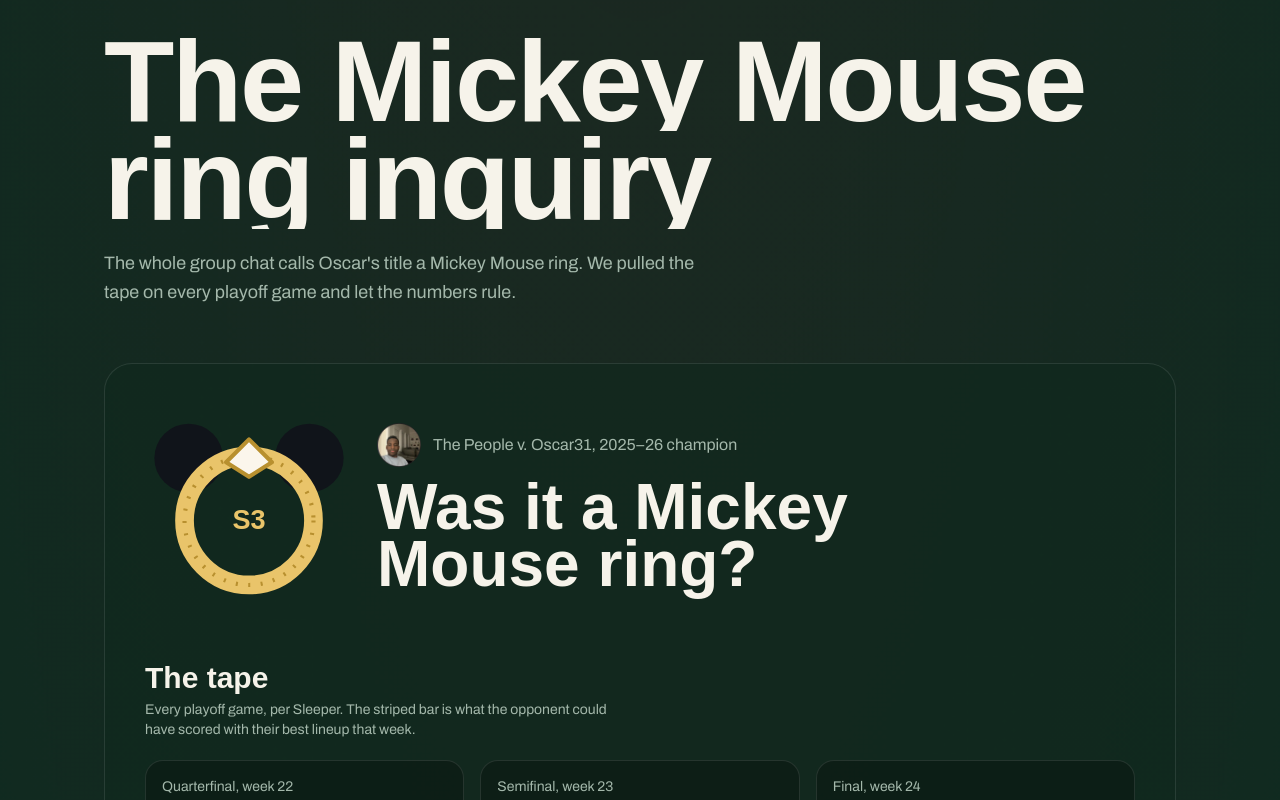
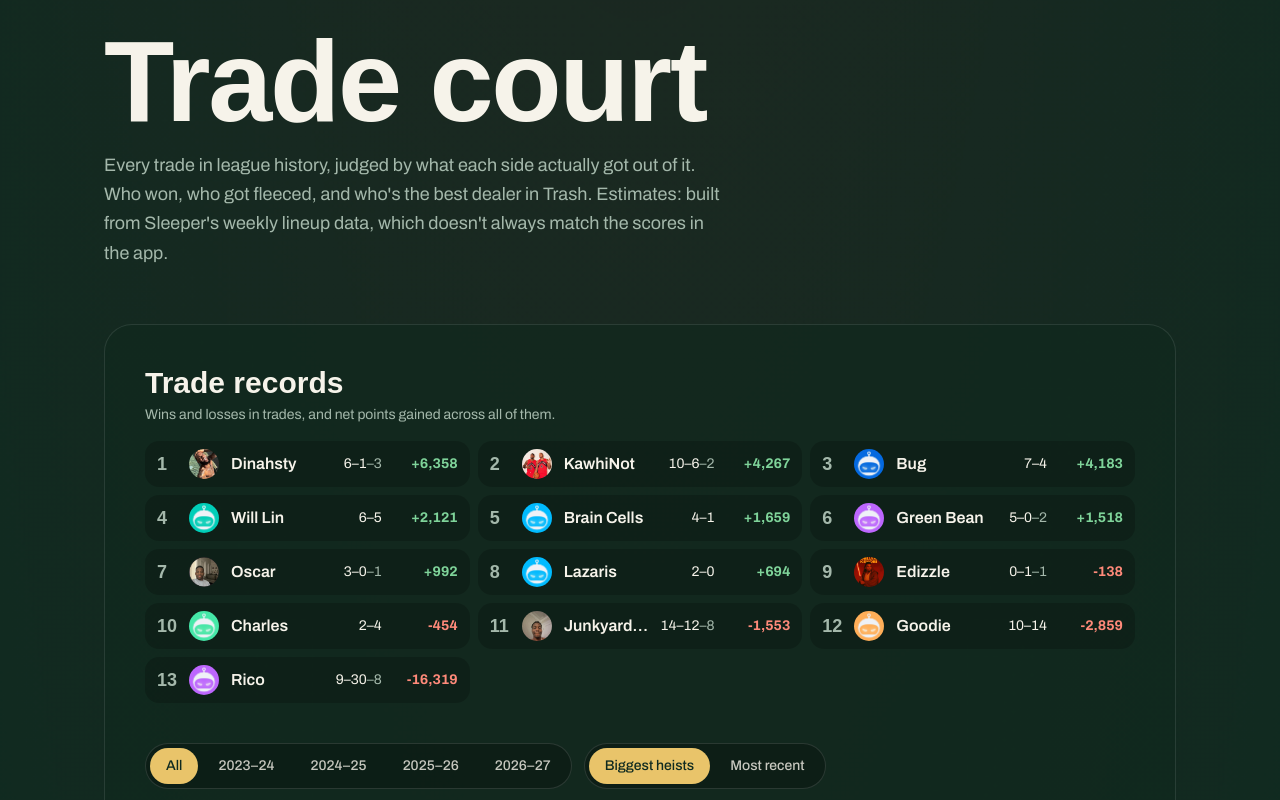
Before and after one commit to kawhinot13/trash-league, a Next.js app: page /history in a window 1280 px wide. Shown: the part 1380-2180 px from the top of the page. Built offline with nearby package versions, Linux system fonts and the light colour scheme; a web font is replaced by a local one.

Commit message:
History: move the Mickey Mouse ring inquiry above The storm
Co-Authored-By: Claude Opus 5.5 <noreply@anthropic.com>
Claude-Session: https://claude.ai/code/session_01XVBjcXNBpAuenQ8gr6BQc8

```diff
--- a/src/app/history/page.tsx
+++ b/src/app/history/page.tsx
@@ -24,16 +24,6 @@ export default function HistoryPage() {
       </PageIntro>
 
       <Banners />
-
-      <section aria-labelledby="ring" className="py-24 md:py-32">
-        <SectionHead id="ring" title="The Mickey Mouse ring inquiry">
-          The whole group chat calls Oscar&apos;s title a Mickey Mouse ring. We pulled the tape on every playoff
-          game and let the numbers rule.
-        </SectionHead>
-        <div className="mx-auto max-w-6xl px-5 md:px-10">
-          <MickeyRing run={oscar} exhibits={verdict.exhibits} mickey={verdict.mickey} players={players} />
-        </div>
-      </section>
 
       <section aria-labelledby="court" className="py-24 md:py-32">
         <SectionHead id="court" title="Trade court">
@@ -102,6 +92,16 @@ export default function HistoryPage() {
         </div>
       </section>
 
+      <section aria-labelledby="ring" className="py-24 md:py-32">
+        <SectionHead id="ring" title="The Mickey Mouse ring inquiry">
+          The whole group chat calls Oscar&apos;s title a Mickey Mouse ring. We pulled the tape on every playoff
+          game and let the numbers rule.
+        </SectionHead>
+        <div className="mx-auto max-w-6xl px-5 md:px-10">
+          <MickeyRing run={oscar} exhibits={verdict.exhibits} mickey={verdict.mickey} players={players} />
+        </div>
+      </section>
+
       <section aria-labelledby="auction" className="relative overflow-hidden bg-[#0a1a14] py-28 md:py-40">
         <Rain />
         <div className="relative mx-auto max-w-4xl px-5 md:px-10">
```
